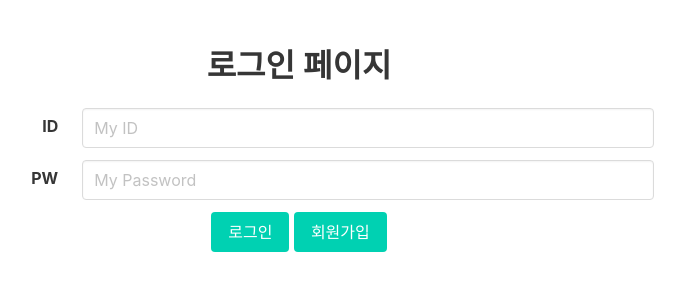
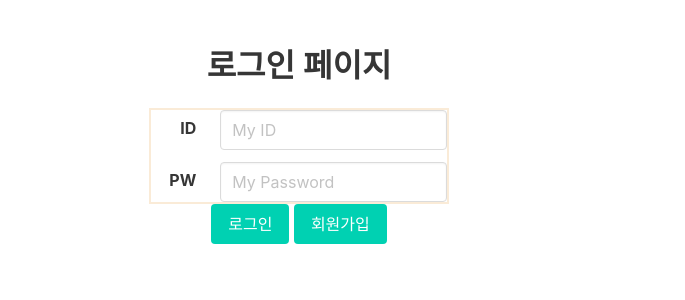
Before and after one commit to full-mini/Codiary, a Flask app: page /login in a window 1280 px wide. Shown: the top 300 px of the page, without its empty margins (341-1026 px from the left). Run offline with Flask 2, Linux system fonts and the light colour scheme; some libraries are stand-ins or nearby versions.

Commit message:
로그인 페이지

```diff
--- a/app.py
+++ b/app.py
@@ -62,6 +62,10 @@ def register():
 @app.route('/cordiary')
 def main():
     return render_template('main.html')
+
+@app.route('/mainprac')
+def mainprac():
+    return render_template('mainprac.html')
 
 
 #################################
--- a/templates/login.html
+++ b/templates/login.html
@@ -15,6 +15,15 @@
         <script src="https://ajax.googleapis.com/ajax/libs/jquery/3.4.1/jquery.min.js"></script>
         <script src="https://cdnjs.cloudflare.com/ajax/libs/jquery-cookie/1.4.1/jquery.cookie.js"></script>
 
+        <link rel="stylesheet" href="style.css">
+
+        <style>
+            .login-box {
+                border: 2px solid antiquewhite;
+                width: 300px;
+                margin: auto;
+            }
+        </style>
 
         <script>
             {% if msg %}
@@ -51,13 +60,12 @@
             }
 
         </script>
-
     </head>
     <body>
         <div class="section has-text-centered">
             <h1 class="title">로그인 페이지</h1>
             <div class="container" style="width:60%">
-                <div class="field is-horizontal">
+                <div class="login-box"><div class="field is-horizontal">
                         <div class="field-label is-normal">
                             <label class="label" for="userid">ID</label>
                         </div>
@@ -82,6 +90,7 @@
                             </div>
                         </div>
                     </div>
+                </div>
                 <button class="button is-primary" onclick="login()">로그인</button>
                 <button class="button is-primary" onclick="gotoregister()">회원가입</button>
             </div>
--- a/templates/style.css
+++ b/templates/style.css
@@ -92,7 +92,7 @@ footer{
     bottom: 30px;
 }
 
-.add_note>button{
+.add_note>button {
     font-size: 1rem;
     padding: 1rem 2rem;
     border-radius: 5rem;
```
Also changed, not shown: templates/mainprac.html (deleted, +0 -10 lines). Lines whose indentation alone changed are shown as unchanged.
